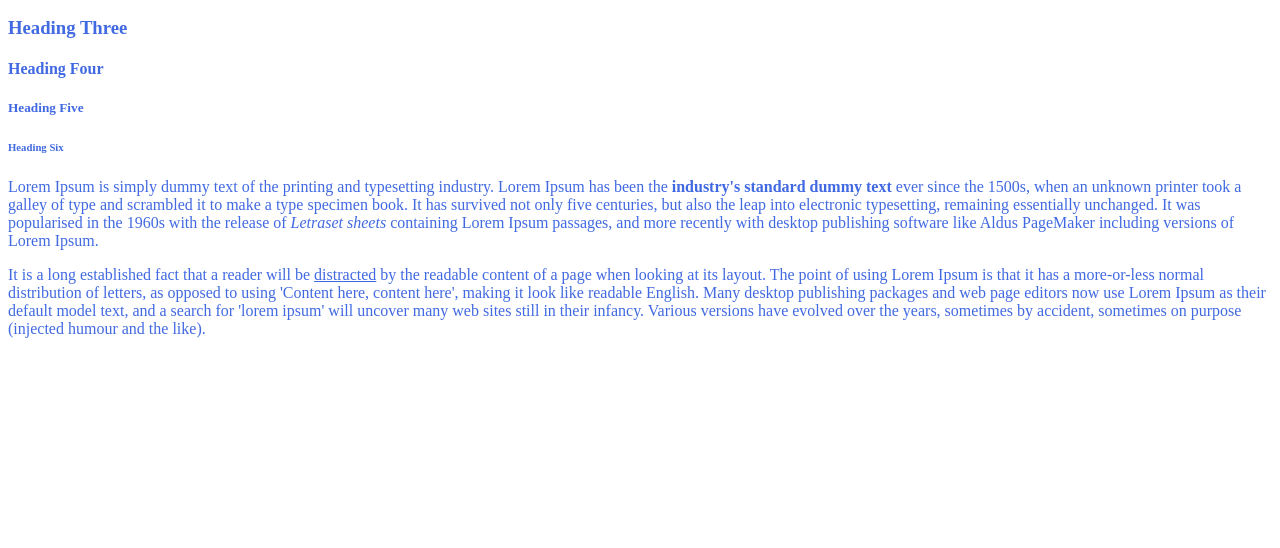
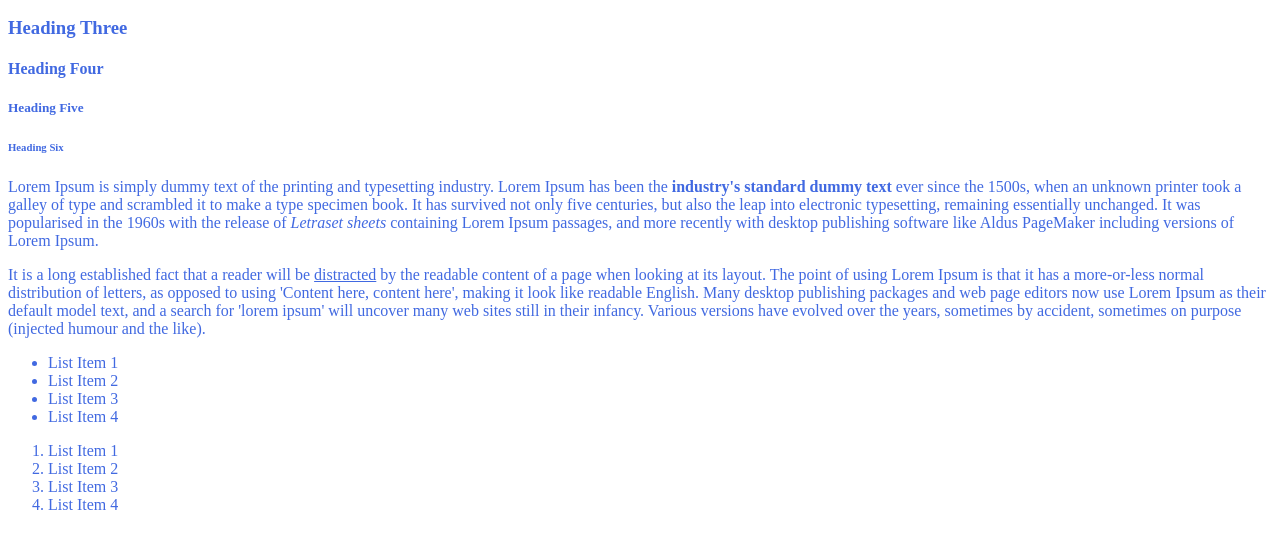
Before and after one commit to pidnama/HTMl-cc, a plain HTML site: page index.html in a window 1280 px wide. Shown: the part 110-658 px from the top of the page. Drawn offline with Linux system fonts and the light colour scheme.

Commit message:
unordered and ordered lists

```diff
--- a/index.html
+++ b/index.html
@@ -23,5 +23,20 @@
     <p>
         It is a long established fact that a reader will be <a href="https://breakfastroad.com/" target=""_blank">distracted</a> by the readable content of a page when looking at its layout. The point of using Lorem Ipsum is that it has a more-or-less normal distribution of letters, as opposed to using 'Content here, content here', making it look like readable English. Many desktop publishing packages and web page editors now use Lorem Ipsum as their default model text, and a search for 'lorem ipsum' will uncover many web sites still in their infancy. Various versions have evolved over the years, sometimes by accident, sometimes on purpose (injected humour and the like).
     </p>
+
+    <!--Lists-->
+    <ul>
+        <li> List Item 1</li>
+        <li> List Item 2</li>
+        <li> List Item 3</li>
+        <li> List Item 4</li>
+    </ul>
+
+    <ol>
+        <li> List Item 1</li>
+        <li> List Item 2</li>
+        <li> List Item 3</li>
+        <li> List Item 4</li>
+    </ol>
 </body>
 </html>
```
